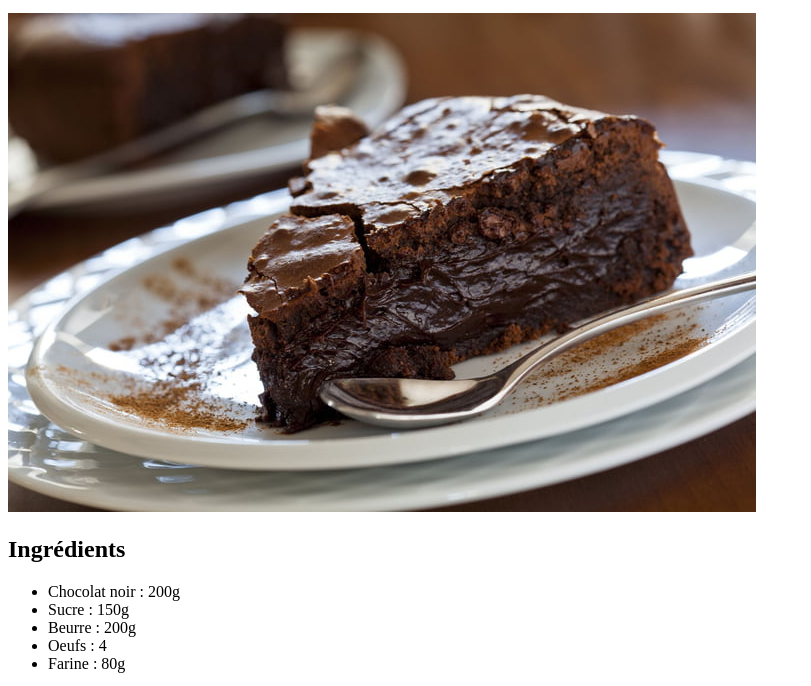
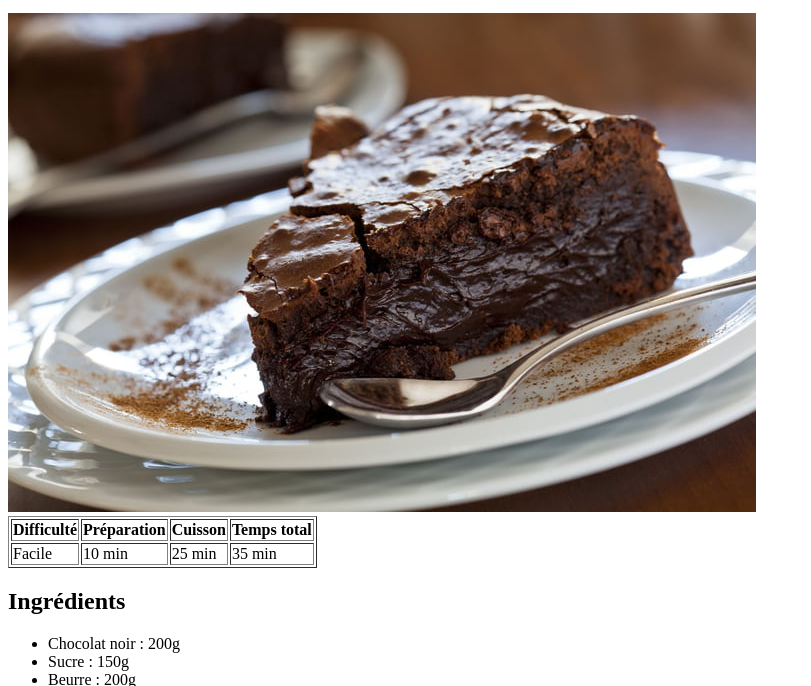
Before and after one commit to StevenLignereux/recette_gateau, a plain HTML site: page recette.html in a window 1280 px wide. Shown: the part 101-787 px from the top of the page, without its empty margins (0-811 px from the left). Drawn offline with Linux system fonts and the light colour scheme.

Commit message:
📦 NEW: Ajout tableau

```diff
--- a/recette.html
+++ b/recette.html
@@ -17,8 +17,22 @@
 
   <img src="img/gateau.jpg" alt="gâteau au chocolat" />
 
+  <table border="1">
+    <tr>
+      <th>Difficulté</th>
+      <th>Préparation</th>
+      <th>Cuisson</th>
+      <th>Temps total</th>
+    </tr>
+    <tr>
+      <td>Facile</td>
+      <td>10 min</td>
+      <td>25 min</td>
+      <td>35 min</td>
+    </tr>
+  </table>
+
   <h2>Ingrédients</h2>
-
   <ul>
     <li>Chocolat noir : 200g</li>
     <li>Sucre : 150g</li>
@@ -27,6 +41,7 @@
     <li>Farine : 80g</li>
   </ul>
 
+  <h2>Préparation</h2>
   <ol>
     <li>Faire fondre le chocolat avec le beurre</li>
     <li>Mélanger le sucre, les oeufs et al farine</li>
```
